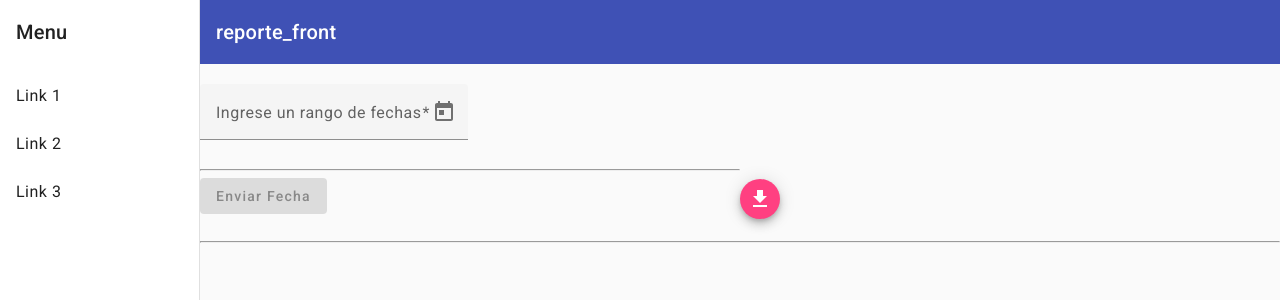
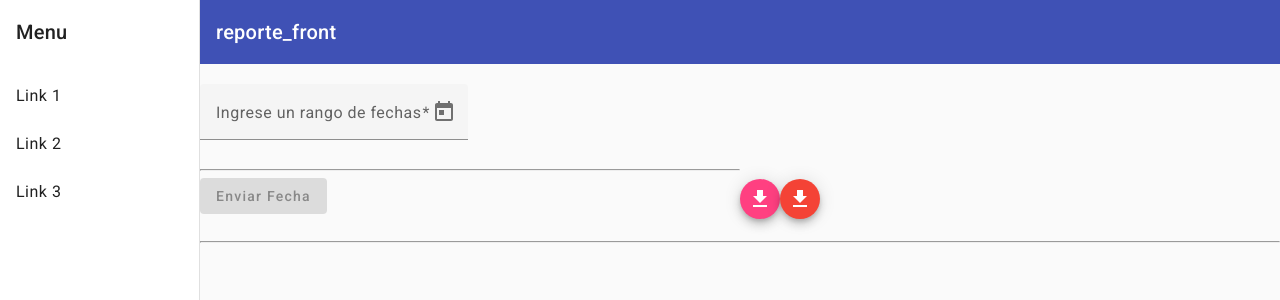
Before and after one commit to andresjulianhurtado1988/reporte_front, an Angular app: page / in a window 1280 px wide. Shown: the top 300 px of the page. Built offline with nearby package versions, Linux system fonts and the light colour scheme.

Commit message:
se descomenta el boton del pdf

```diff
--- a/src/app/components/navegacion/dashboard/dashboard.component.html
+++ b/src/app/components/navegacion/dashboard/dashboard.component.html
@@ -49,7 +49,7 @@
     >
       <mat-icon>get_app</mat-icon>
     </button>
-    <div class="row">
+
     <button
       class="align-button-download"
       mat-mini-fab
@@ -60,7 +60,7 @@
       <mat-icon>get_app</mat-icon>
     </button>
 
-      <!-- <button
+    <button
       class="align-button-download"
       mat-mini-fab
       aria-label="Example icon button with a menu icon"
@@ -68,8 +68,7 @@
       (click)="generarExcel()"
     >
       <mat-icon>get_app</mat-icon>
-      </button> -->
-    </div>
+    </button>
   </div>
 </div>
 
```
Lines whose indentation alone changed are shown as unchanged.
